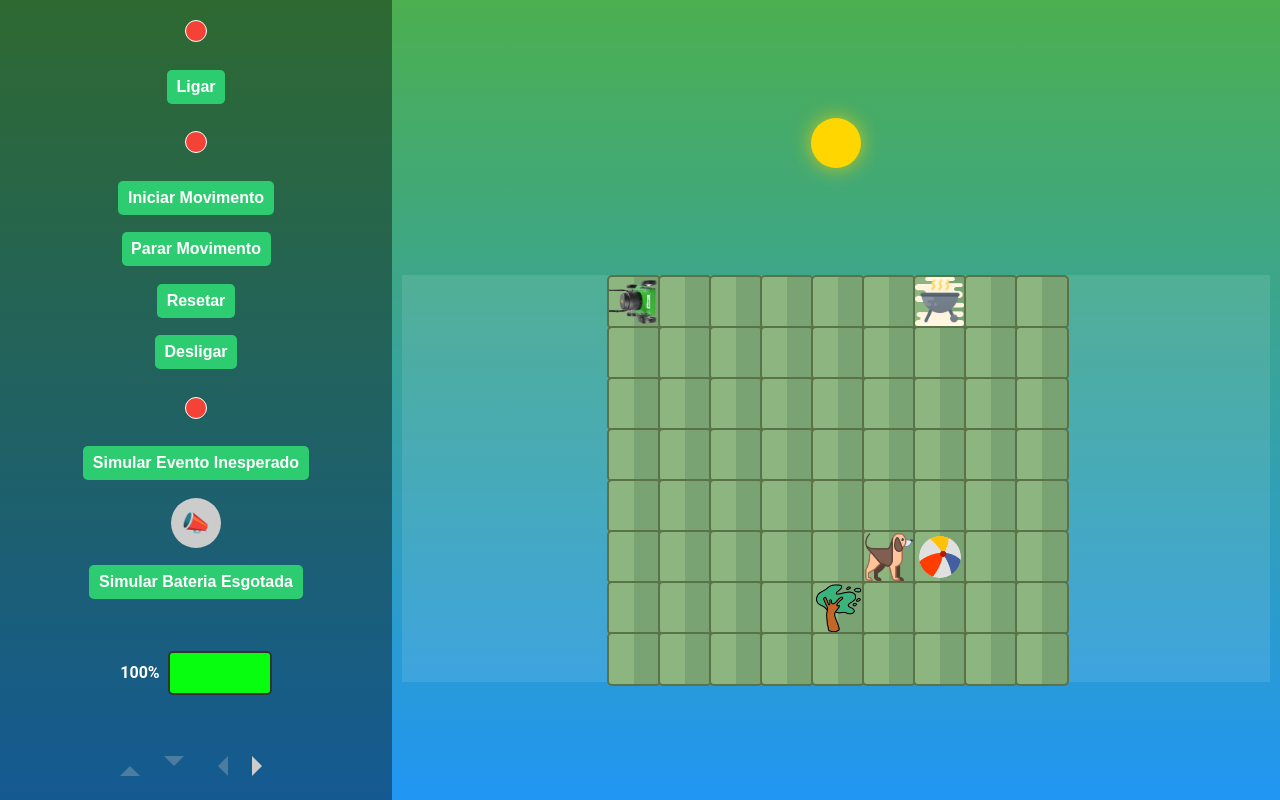
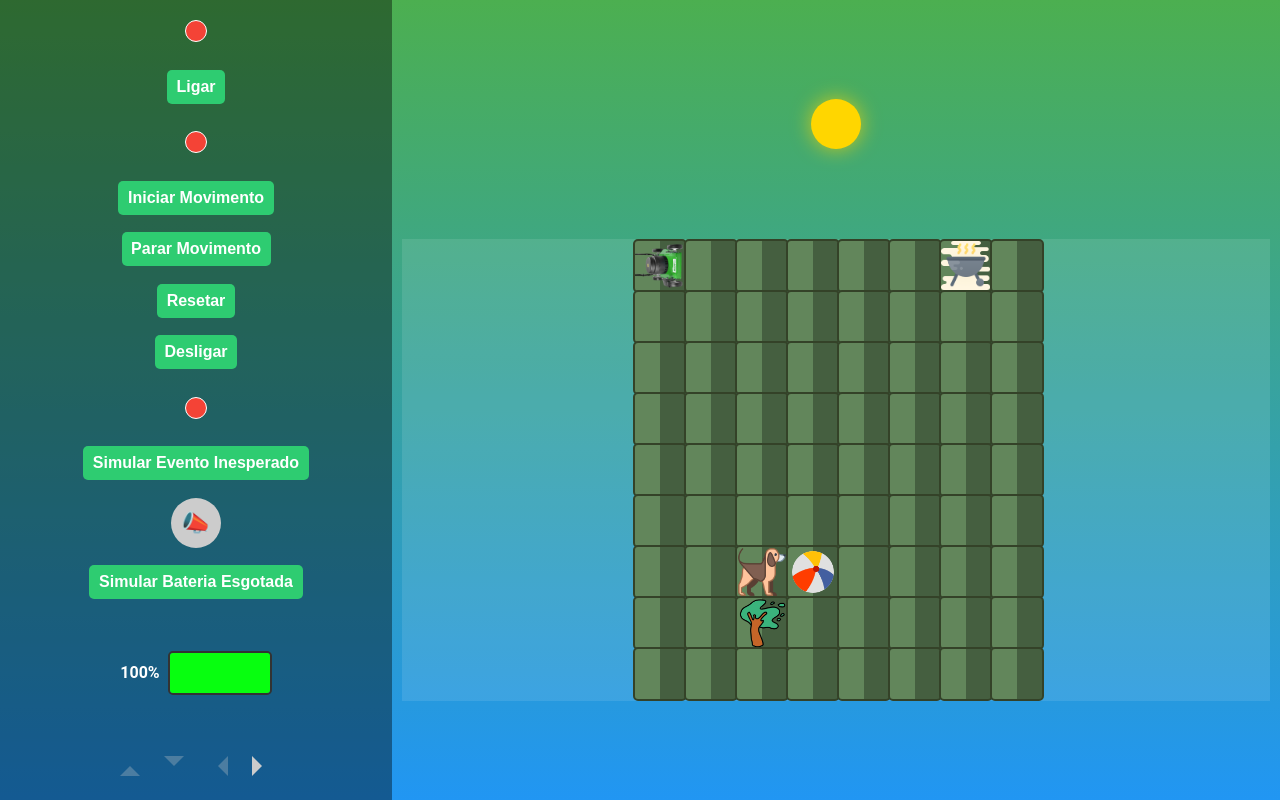
Before and after one commit to lucaslop/outorgaantecipada, a plain HTML site: page index.html in a window 1280 px wide. Drawn offline with Linux system fonts and the light colour scheme.

Commit message:
add styles to make grid like a garden

```diff
--- a/index.html
+++ b/index.html
@@ -48,5 +48,6 @@
     </div>
 
     <script type="text/javascript" src="emulator_functions/index.js"></script>
+    <script type="text/javascript" src="emulator_functions/dfs.js"></script>
 </body>
 </html>
--- a/stylesheet/styles.css
+++ b/stylesheet/styles.css
@@ -107,23 +107,24 @@ body {
   width: 100%;
   display: grid;
   place-content: center;
-  grid-template-columns: repeat(9, 50px);
+  grid-template-columns: repeat(8, 50px);
   grid-template-rows: repeat(8, 50px);
   gap: 1px;
   background-color: rgba(255, 255, 255, 0.1);
 }
 
 .grid-item {
-  /* width: 50px;
-  height: 50px;
-  border: 1px solid rgba(255, 255, 255, 0.1); */
-
   width: 50px;
   height: 50px;
   background-color: #8db580;
-  border: 2px solid #5a7247;
+  border: 2px solid #344228;
   border-radius: 5px;
-  background-image: linear-gradient(90deg, #8db580 50%, #79a372 50%);
+  background-image: linear-gradient(90deg, #62865b 50%, #455f40 50%);
+}
+
+.cutted {
+  background-image: linear-gradient(90deg, #8db580 50%, #a8d898 50%);
+  background-color: #8db580;
 }
 
 .block {
```
